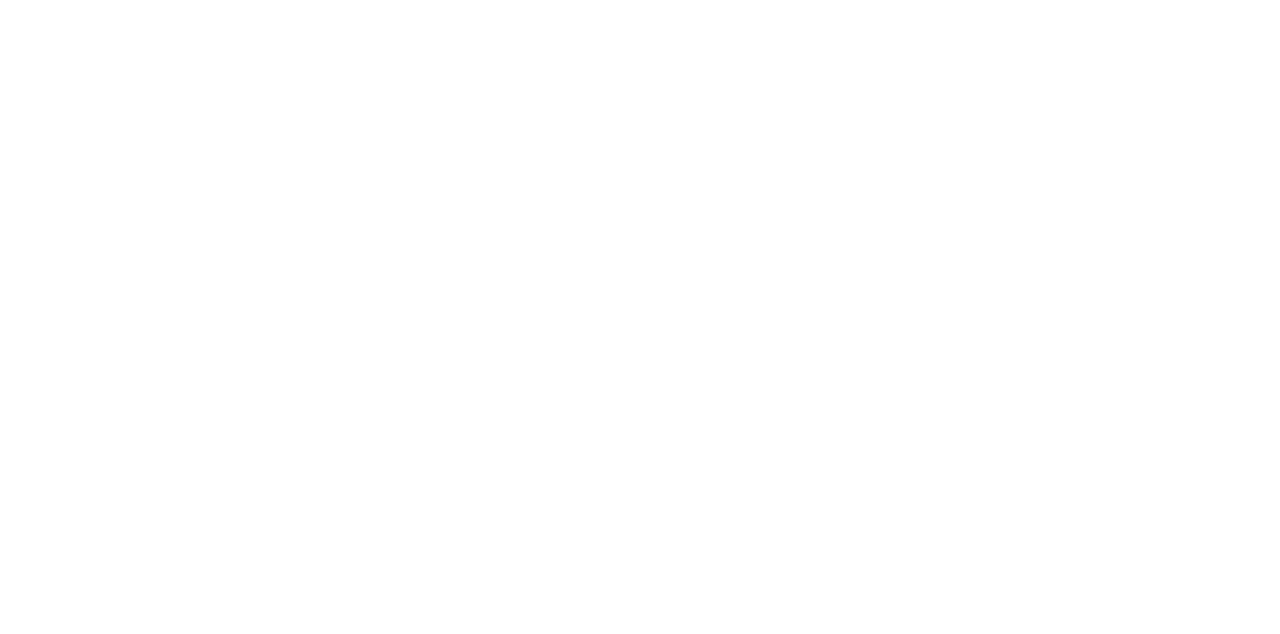
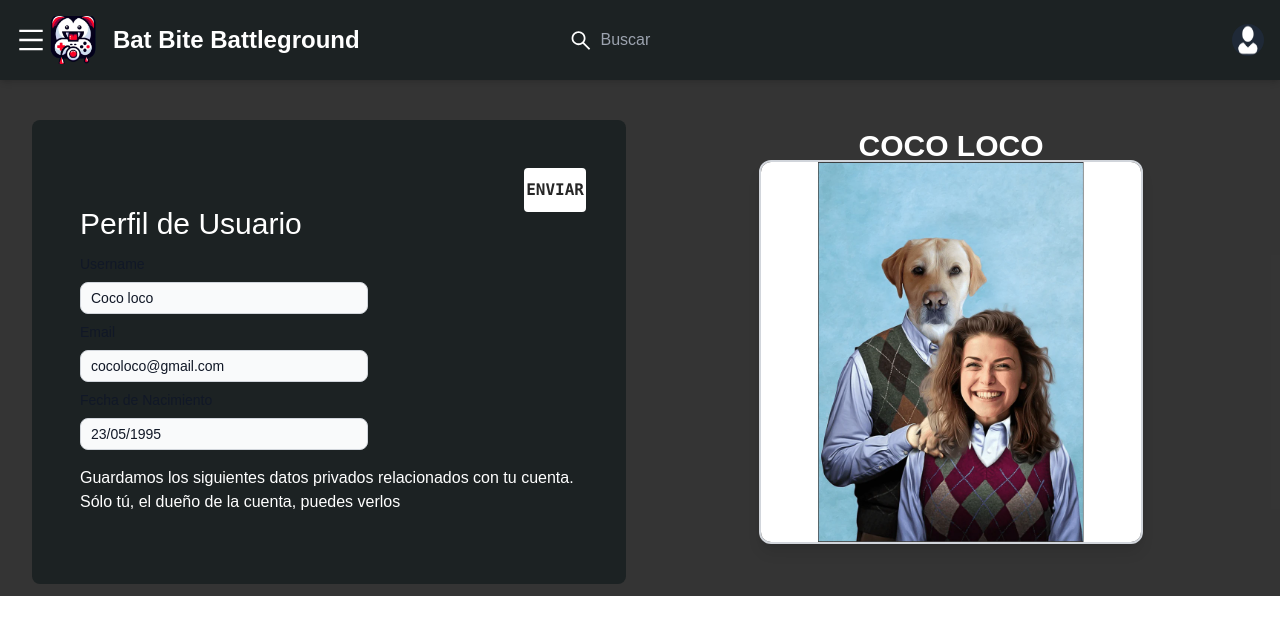
Before and after one commit to mariacornejor/PIISproject, a React (Vite) app: page /EditProfile in a window 1280 px wide. Before the commit this address had no page. Shown: the top 634 px of the page. Built offline with nearby package versions, Linux system fonts and the light colour scheme.

Commit message:
Profile arreglado con EditarProfile

```diff
--- a/src/App.tsx
+++ b/src/App.tsx
@@ -13,6 +13,7 @@
 import Torneos from "./pages/components/Torneos";
 import TorneoIniciado from "./pages/components/TorneoIniciado";
 import TorneoFinalizado from "./pages/components/TorneoFinalizado";
+import EditProfile from "./pages/components/EditProfile";
 
 function App() {
   return (
@@ -30,7 +31,7 @@
         <Route path="/torneos" element={<Torneos />} />
         <Route path="/torneo-iniciado" element={<TorneoIniciado />} />
         <Route path="/torneo-finalizado" element={<TorneoFinalizado />} />
-
+        <Route path="/EditProfile" element={<EditProfile />} />
       </Routes>
     </Router>
   );
--- /dev/null
+++ b/src/pages/components/EditProfile.tsx
@@ -0,0 +1,57 @@
+import "react-multi-carousel/lib/styles.css";
+import Navbar from "../../ui/components/Navbar";
+import Input from "../../ui/components/Input";
+import fotoPerfil from "../../assets/images/perroHuman.webp";
+
+function EditProfile() {
+  return (
+    <div className="background bg-background">
+      <Navbar />
+      <div className="grid gap-1 mb-1 md:grid-cols-2">
+        {/** Parte de la info privada */}
+        <div className="relative py-10 m-3 mt-10 ml-8 bg-leaderboard rounded-lg content-center">
+          <h1 className="h-8 text-3xl px-12 flex max-w-50 flex-col my-4 text-white">
+            Perfil de Usuario
+          </h1>
+          <button className="absolute top-12 left-13 right-10 z-20 rounded border-2 border-white bg-white py-2 text-center font-mono font-black uppercase text-neutral-800 backdrop-blur transition-colors hover:bg-white/30 hover:text-white">
+            Enviar
+          </button>
+          <div className="px-12 flex max-w-96 flex-col gap-2 text-white">
+            <Input
+              titulo="Username"
+              valorPredefinido="Coco loco"
+              blocked={true}
+            ></Input>
+            <Input
+              titulo="Email"
+              valorPredefinido="cocoloco@gmail.com"
+              blocked={true}
+            ></Input>
+            <Input
+              titulo="Fecha de Nacimiento"
+              valorPredefinido="23/05/1995"
+              blocked={true}
+            ></Input>
+          </div>
+          <p className="text-white h-8  px-12 flex max-w-50 flex-col my-4">
+            Guardamos los siguientes datos privados relacionados con tu cuenta.
+            <br />
+            Sólo tú, el dueño de la cuenta, puedes verlos
+          </p>
+        </div>
+
+        {/** Parte de la imagen */}
+        <div className="relative py-10 m-3 mt-10 mr-8 rounded-lg items-center flex justify-center">
+          <h3 className="px-12 h-8 text-3xl absolute top-0 left-0 right-0 text-white text-center py-2 text-gray-900 font-semibold">
+            COCO LOCO
+          </h3>
+          <div className="w-96 h-96 overflow-hidden rounded-xl border-2 border-gray-300 shadow-lg relative">
+            <img src={fotoPerfil} alt="" className="w-full h-auto" />
+          </div>
+        </div>
+      </div>
+    </div>
+  );
+}
+
+export default EditProfile;
--- a/src/pages/components/Profile.tsx
+++ b/src/pages/components/Profile.tsx
@@ -6,7 +6,18 @@
 import Recientesitems from "../../ui/components/Recientesitems";
 import Logrositem from "../../ui/components/Logrositem";
 import BarraNivel from "../../ui/components/BarraNivel";
-import fotoNosferatu from "../../assets/images/vampiroGrande.png";
+import fotoVampiroGrande from "../../assets/images/vampiroGrande.png";
+import fotoAtaud from "../../assets/images/ataud.png";
+import fotoCompra from "../../assets/images/VampiroConBolso.png";
+import fotoCalavera from "../../assets/images/calavera.png";
+import fotoPoker from "../../assets/images/poker.png";
+import fotoDamas from "../../assets/images/damas.png";
+import fotoAjedres from "../../assets/images/ajedrez.png";
+import fotoUno from "../../assets/images/uno.png";
+import fotoParchis from "../../assets/images/parchis.png";
+import fotoVampMedio from "../../assets/images/vampiroMedioGrande.png";
+import fotoNosferatu from "../../assets/images/nosferatu.png";
+
 import { FaPen } from "react-icons/fa";
 import Comentarioitem from "../../ui/components/Comentarioitem";
 
@@ -15,7 +26,7 @@
     <div className="background bg-background">
       <Navbar />
       <div className="grid gap-2 mb-2 md:grid-cols-1 w-3/4 m-auto">
-        {/** Parte de la imagen */}
+        {/** Parte de la imagen izquierda*/}
         <div className="bg-leaderboard items-center relative py-5  mt-10 rounded-lg flex justify-start text-left">
           <div className="w-36 h-36 ml-10 overflow-hidden rounded-xl border-2 relative right-0 shadow-lg">
             <img src={fotoPerfil} alt="" className="w-full h-auto" />
@@ -25,7 +36,7 @@
               <h3 className="text-3xl text-white  font-semibold">COCO LOCO</h3>
               <button className="ml-10 top-12 left-13 right-10 z-20 text-sm rounded border-2 border-white bg-white py-1 text-center font-mono font-black uppercase text-neutral-800 backdrop-blur transition-colors hover:bg-white/30 hover:text-white">
                 <Link
-                  to="/edit"
+                  to="/EditProfile"
                   className="w-full text-background h-full flex items-center justify-center"
                 >
                   <p className="flex items-center gap-1">
@@ -38,12 +49,17 @@
             <p className=" text-white mb-8">En linea</p>
             <BarraNivel nivel={2} porcentaje={35}></BarraNivel>
           </div>
+          {/** Parte de la imagen derecha*/}
           <div className="ml-auto mr-10">
             <h3 className="text-2xl m-auto text-white  font-semibold">
               Rango mas alto
             </h3>
             <div className="w-24 mt-3 h-24 m-auto overflow-hidden rounded-xl border-2 relative right-0 shadow-lg">
-              <img src={fotoNosferatu} alt="" className="w-full h-auto" />
+              <img
+                src={fotoNosferatu}
+                alt=""
+                className=" object-cover w-full h-full"
+              />
             </div>
             <h3 className="text-center text-white m-auto font-semibold mt-3">
               Nosferatu
@@ -52,40 +68,45 @@
         </div>
 
         {/** Parte del comentario */}
-        <div className="relative py-10 bg-leaderboard rounded-lg content-center">
-          <Comentarioitem></Comentarioitem>
+        <div className="content-center text-left">
+          <h1 className="text-2xl px-12 flex max-w-50 flex-col my-4 text-white align-middle">
+            Comentario
+          </h1>
+          <div className="relative py-10 bg-leaderboard rounded-lg content-center">
+            <Comentarioitem></Comentarioitem>
+          </div>
         </div>
 
         {/** Parte de la actividad reciente */}
-        <div className="content-center text-center">
+        <div className="content-center text-left">
           <h1 className="text-2xl px-12 flex max-w-50 flex-col my-4 text-white align-middle">
             Actividad Reciente
           </h1>
           <div className="grid grid-cols-3 relative py-10 bg-leaderboard rounded-lg content-center">
             <Recientesitems
-              src={fotoLogro1}
+              src={fotoPoker}
               nombre="Poker"
-              puntos={273823}
+              puntos={10823}
             ></Recientesitems>
             <Recientesitems
-              src={fotoLogro1}
-              nombre="Poker"
-              puntos={273823}
+              src={fotoAjedres}
+              nombre="Ajedres"
+              puntos={2823}
             ></Recientesitems>
             <Recientesitems
-              src={fotoLogro1}
-              nombre="Poker"
-              puntos={273823}
+              src={fotoParchis}
+              nombre="Parchis"
+              puntos={1003823}
             ></Recientesitems>
             <Recientesitems
-              src={fotoLogro1}
-              nombre="Poker"
-              puntos={273823}
+              src={fotoDamas}
+              nombre="Damas"
+              puntos={53851}
             ></Recientesitems>
             <Recientesitems
-              src={fotoLogro1}
-              nombre="Poker"
-              puntos={273823}
+              src={fotoUno}
+              nombre="Uno"
+              puntos={23}
             ></Recientesitems>
           </div>
         </div>
@@ -93,19 +114,44 @@
         {/** Posible parte de torneo XD (SIN HACER POR AHORA)*/}
 
         {/** Parte de los logros de plataforma */}
-        <div className="content-center text-center">
+        <div className="content-center text-left">
           <h1 className="text-2xl px-12 flex max-w-50 flex-col my-4 text-white align-middle">
             Logros
           </h1>
           <Logrositem
             src={fotoLogro1}
             nombre="peque peque"
-            descripcion="pepe comio un caballo"
+            descripcion="Has jugado a un juego por primera vez"
           ></Logrositem>
           <Logrositem
-            src={fotoLogro1}
-            nombre="peque peque"
-            descripcion="pepe comio un caballo"
+            src={fotoAtaud}
+            nombre="No es el final"
+            descripcion="Has perdido una partida"
+          ></Logrositem>
+          <Logrositem
+            src={fotoCalavera}
+            nombre="Adicción frenética"
+            descripcion="Has conseguido tu primera sangre en un juego multijugador"
+          ></Logrositem>
+          <Logrositem
+            src={fotoVampMedio}
+            nombre="A la cima"
+            descripcion="Has llegado al rango Goul en un juego"
+          ></Logrositem>
+          <Logrositem
+            src={fotoCompra}
+            nombre="Quien nada compra nada tiene"
+            descripcion="Has utilizado la moneda de la pagina una vez"
+          ></Logrositem>
+          <Logrositem
+            src={fotoVampiroGrande}
+            nombre="Imparable"
+            descripcion="Has llegado al rango Barón en un juego"
+          ></Logrositem>
+          <Logrositem
+            src={fotoNosferatu}
+            nombre="Rey de reyes"
+            descripcion="Has llegado al rango Nosferatu en un juego"
           ></Logrositem>
         </div>
       </div>
--- a/src/ui/components/Comentarioitem.tsx
+++ b/src/ui/components/Comentarioitem.tsx
@@ -27,7 +27,7 @@
         onChange={(e) => setComentario(e.target.value)}
       ></textarea>
       <button
-        className="mt-2 bg-blue-500 hover:bg-blue-700 text-white font-bold py-2 px-4 rounded-lg transition-colors duration-150"
+        className="mt-2 bg-blue hover:bg-blue-700 text-white font-bold py-2 px-4 rounded-lg transition-colors duration-150"
         onClick={enviarComentario}
       >
         Modificar
```
